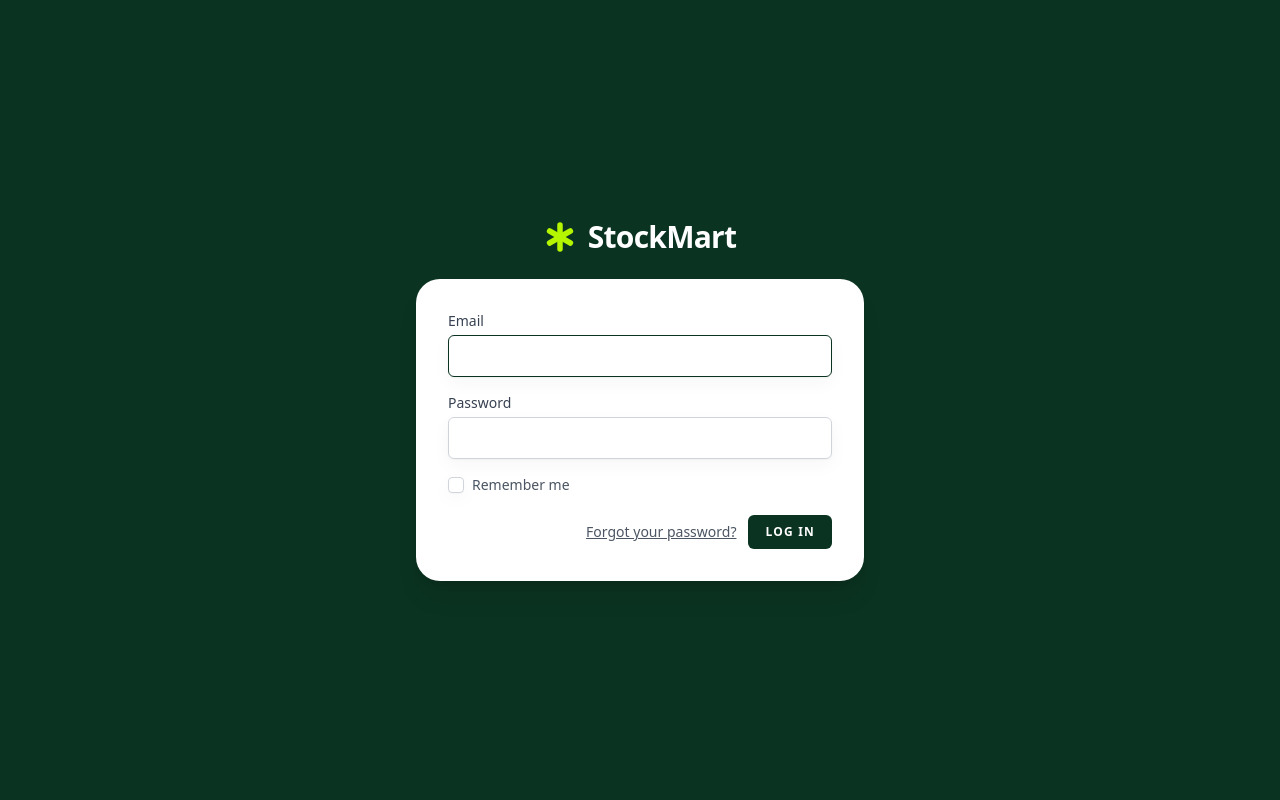
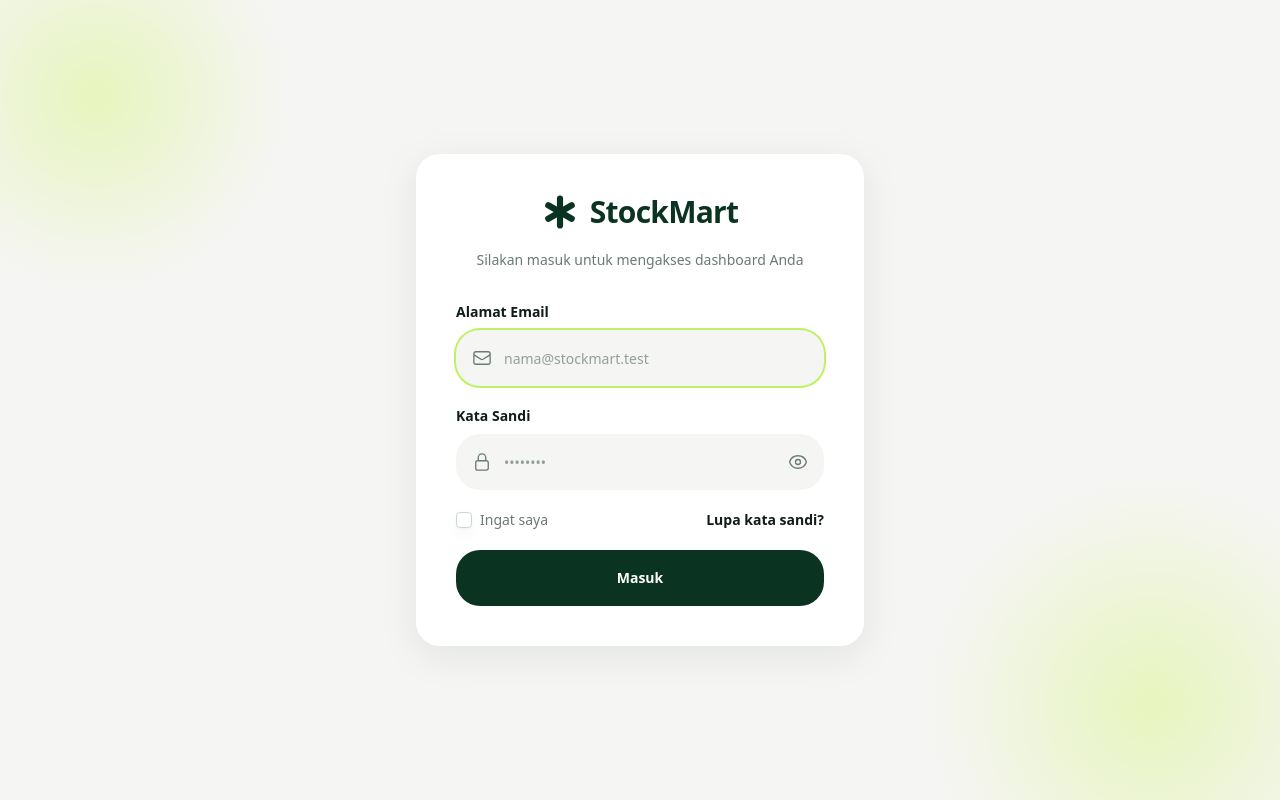
Before and after one commit to Ridd-dsgn/stockmart, a Laravel app: page /login in a window 1280 px wide. Run offline with Laravel 12, Linux system fonts and the light colour scheme; style sheets or scripts are compiled from the project's sources; some web fonts are replaced.

Commit message:
style: halaman login

```diff
--- a/resources/views/auth/login.blade.php
+++ b/resources/views/auth/login.blade.php
@@ -1,47 +1,68 @@
 <x-guest-layout>
+    <p class="mt-5 text-center text-sm text-spark-muted">
+        Silakan masuk untuk mengakses dashboard Anda
+    </p>
+
     <!-- Session Status -->
-    <x-auth-session-status class="mb-4" :status="session('status')" />
+    <x-auth-session-status class="mt-5" :status="session('status')" />
 
-    <form method="POST" action="{{ route('login') }}">
+    <form method="POST" action="{{ route('login') }}" class="mt-8 space-y-5">
         @csrf
 
-        <!-- Email Address -->
+        <!-- Email -->
         <div>
-            <x-input-label for="email" :value="__('Email')" />
-            <x-text-input id="email" class="block mt-1 w-full" type="email" name="email" :value="old('email')" required autofocus autocomplete="username" />
+            <label for="email" class="mb-2 block text-sm font-semibold text-spark-text">Alamat Email</label>
+            <div class="relative">
+                <span class="pointer-events-none absolute inset-y-0 left-0 flex items-center pl-4 text-spark-muted">
+                    <x-icon name="mail" class="h-5 w-5" />
+                </span>
+                <input id="email" type="email" name="email" value="{{ old('email') }}"
+                       required autofocus autocomplete="username" placeholder="nama@stockmart.test"
+                       class="h-14 w-full rounded-2xl border-0 bg-spark-bg pl-12 pr-4 text-sm text-spark-text placeholder:text-spark-muted/70 focus:ring-2 focus:ring-lime-300">
+            </div>
             <x-input-error :messages="$errors->get('email')" class="mt-2" />
         </div>
 
         <!-- Password -->
-        <div class="mt-4">
-            <x-input-label for="password" :value="__('Password')" />
-
-            <x-text-input id="password" class="block mt-1 w-full"
-                            type="password"
-                            name="password"
-                            required autocomplete="current-password" />
-
+        <div x-data="{ show: false }">
+            <label for="password" class="mb-2 block text-sm font-semibold text-spark-text">Kata Sandi</label>
+            <div class="relative">
+                <span class="pointer-events-none absolute inset-y-0 left-0 flex items-center pl-4 text-spark-muted">
+                    <x-icon name="lock" class="h-5 w-5" />
+                </span>
+                <input id="password" name="password" :type="show ? 'text' : 'password'"
+                       required autocomplete="current-password" placeholder="••••••••"
+                       class="h-14 w-full rounded-2xl border-0 bg-spark-bg pl-12 pr-12 text-sm text-spark-text placeholder:text-spark-muted/70 focus:ring-2 focus:ring-lime-300">
+                <button type="button" @click="show = !show" tabindex="-1"
+                        class="absolute inset-y-0 right-0 flex items-center pr-4 text-spark-muted transition hover:text-spark-text"
+                        :title="show ? 'Sembunyikan kata sandi' : 'Tampilkan kata sandi'">
+                    <span x-show="!show"><x-icon name="eye" class="h-5 w-5" /></span>
+                    <span x-show="show" x-cloak><x-icon name="eye-off" class="h-5 w-5" /></span>
+                </button>
+            </div>
             <x-input-error :messages="$errors->get('password')" class="mt-2" />
         </div>
 
-        <!-- Remember Me -->
-        <div class="block mt-4">
-            <label for="remember_me" class="inline-flex items-center">
-                <input id="remember_me" type="checkbox" class="rounded border-gray-300 text-indigo-600 shadow-sm focus:ring-indigo-500" name="remember">
-                <span class="ms-2 text-sm text-gray-600">{{ __('Remember me') }}</span>
+        <!-- Ingat saya & lupa sandi -->
+        <div class="flex items-center justify-between text-sm">
+            <label for="remember_me" class="inline-flex cursor-pointer items-center gap-2 text-spark-muted">
+                <input id="remember_me" type="checkbox" name="remember"
+                       class="h-4 w-4 rounded border-slate-300 text-spark shadow-sm focus:ring-lime-300">
+                Ingat saya
             </label>
+
+            @if (Route::has('password.request'))
+                <a href="{{ route('password.request') }}" class="font-semibold text-spark-text hover:underline">
+                    Lupa kata sandi?
+                </a>
+            @endif
         </div>
 
-        <div class="flex items-center justify-end mt-4">
-            @if (Route::has('password.request'))
-                <a class="underline text-sm text-gray-600 hover:text-gray-900 rounded-md focus:outline-none focus:ring-2 focus:ring-offset-2 focus:ring-indigo-500" href="{{ route('password.request') }}">
-                    {{ __('Forgot your password?') }}
-                </a>
-            @endif
-
-            <x-primary-button class="ms-3">
-                {{ __('Log in') }}
-            </x-primary-button>
-        </div>
+        <!-- Tombol masuk -->
+        <button type="submit"
+                class="flex h-14 w-full items-center justify-center gap-2 rounded-2xl text-sm font-semibold text-white transition hover:opacity-90 focus:outline-none focus:ring-2 focus:ring-lime-300 focus:ring-offset-2"
+                style="background: var(--spark-dark);">
+            Masuk
+        </button>
     </form>
 </x-guest-layout>
--- a/resources/views/components/icon.blade.php
+++ b/resources/views/components/icon.blade.php
@@ -22,6 +22,9 @@
         'plus' => 'M12 4.5v15m7.5-7.5h-15',
         'arrow-right' => 'M13.5 4.5L21 12m0 0l-7.5 7.5M21 12H3',
         'calendar' => 'M6.75 3v2.25M17.25 3v2.25M3 18.75V7.5a2.25 2.25 0 012.25-2.25h13.5A2.25 2.25 0 0121 7.5v11.25m-18 0A2.25 2.25 0 005.25 21h13.5A2.25 2.25 0 0021 18.75m-18 0v-7.5A2.25 2.25 0 015.25 9h13.5A2.25 2.25 0 0121 11.25v7.5',
+        'mail' => 'M21.75 6.75v10.5a2.25 2.25 0 01-2.25 2.25h-15a2.25 2.25 0 01-2.25-2.25V6.75m19.5 0A2.25 2.25 0 0019.5 4.5h-15a2.25 2.25 0 00-2.25 2.25m19.5 0v.243a2.25 2.25 0 01-1.07 1.916l-7.5 4.615a2.25 2.25 0 01-2.36 0L3.32 8.91a2.25 2.25 0 01-1.07-1.916V6.75',
+        'eye' => 'M2.036 12.322a1.012 1.012 0 010-.639C3.423 7.51 7.36 4.5 12 4.5c4.638 0 8.573 3.007 9.963 7.178.07.207.07.431 0 .639C20.577 16.49 16.64 19.5 12 19.5c-4.638 0-8.573-3.007-9.963-7.178zM15 12a3 3 0 11-6 0 3 3 0 016 0z',
+        'eye-off' => 'M3.98 8.223A10.477 10.477 0 001.934 12C3.226 16.338 7.244 19.5 12 19.5c.993 0 1.953-.138 2.863-.395M6.228 6.228A10.45 10.45 0 0112 4.5c4.756 0 8.773 3.162 10.065 7.498a10.523 10.523 0 01-4.293 5.774M6.228 6.228L3 3m3.228 3.228l3.65 3.65m7.894 7.894L21 21m-3.228-3.228l-3.65-3.65m0 0a3 3 0 10-4.243-4.243m4.242 4.242L9.88 9.88',
         'alert' => 'M12 9v3.75m-9.303 3.376c-.866 1.5.217 3.374 1.948 3.374h14.71c1.73 0 2.813-1.874 1.948-3.374L13.949 3.378c-.866-1.5-3.032-1.5-3.898 0L2.697 16.126zM12 15.75h.007v.008H12v-.008z',
     ];
 @endphp
--- a/resources/views/layouts/guest.blade.php
+++ b/resources/views/layouts/guest.blade.php
@@ -5,7 +5,7 @@
         <meta name="viewport" content="width=device-width, initial-scale=1">
         <meta name="csrf-token" content="{{ csrf_token() }}">
 
-        <title>{{ config('app.name', 'Laravel') }}</title>
+        <title>{{ config('app.name', 'StockMart') }}</title>
 
         <!-- Fonts -->
         <link rel="preconnect" href="https://fonts.bunny.net">
@@ -15,14 +15,23 @@
         @vite(['resources/css/app.css', 'resources/js/app.js'])
     </head>
     <body class="spark font-sans antialiased">
-        <div class="min-h-screen flex flex-col sm:justify-center items-center pt-6 sm:pt-0 " style="background: var(--spark-dark);">
-            <div>
-                <a href="/">
-                    <span class="flex items-center gap-3 text-white"><x-spark-logo class="spark-star h-12 w-12" /><span class="text-3xl font-extrabold tracking-tight">StockMart</span></span>
+        <div class="relative flex min-h-screen items-center justify-center overflow-hidden px-4 py-10">
+
+            {{-- Glow lime di pojok --}}
+            <div class="pointer-events-none absolute -left-24 -top-24 h-96 w-96 rounded-full"
+                 style="background: radial-gradient(circle, rgb(182 245 0 / 0.22) 0%, rgb(182 245 0 / 0) 70%);"></div>
+            <div class="pointer-events-none absolute -bottom-32 -right-24 h-[28rem] w-[28rem] rounded-full"
+                 style="background: radial-gradient(circle, rgb(182 245 0 / 0.22) 0%, rgb(182 245 0 / 0) 70%);"></div>
+
+            {{-- Kartu --}}
+            <div class="relative w-full max-w-md rounded-3xl bg-white px-8 py-10 sm:px-10"
+                 style="box-shadow: 0 10px 40px rgb(11 51 33 / 0.08);">
+
+                <a href="/" class="flex items-center justify-center gap-3" style="color: var(--spark-dark);">
+                    <x-spark-logo class="h-9 w-9" />
+                    <span class="text-3xl font-extrabold tracking-tight">StockMart</span>
                 </a>
-            </div>
 
-            <div class="w-full sm:max-w-md mt-6 px-8 py-8 bg-white shadow-xl overflow-hidden sm:rounded-3xl">
                 {{ $slot }}
             </div>
         </div>
```
